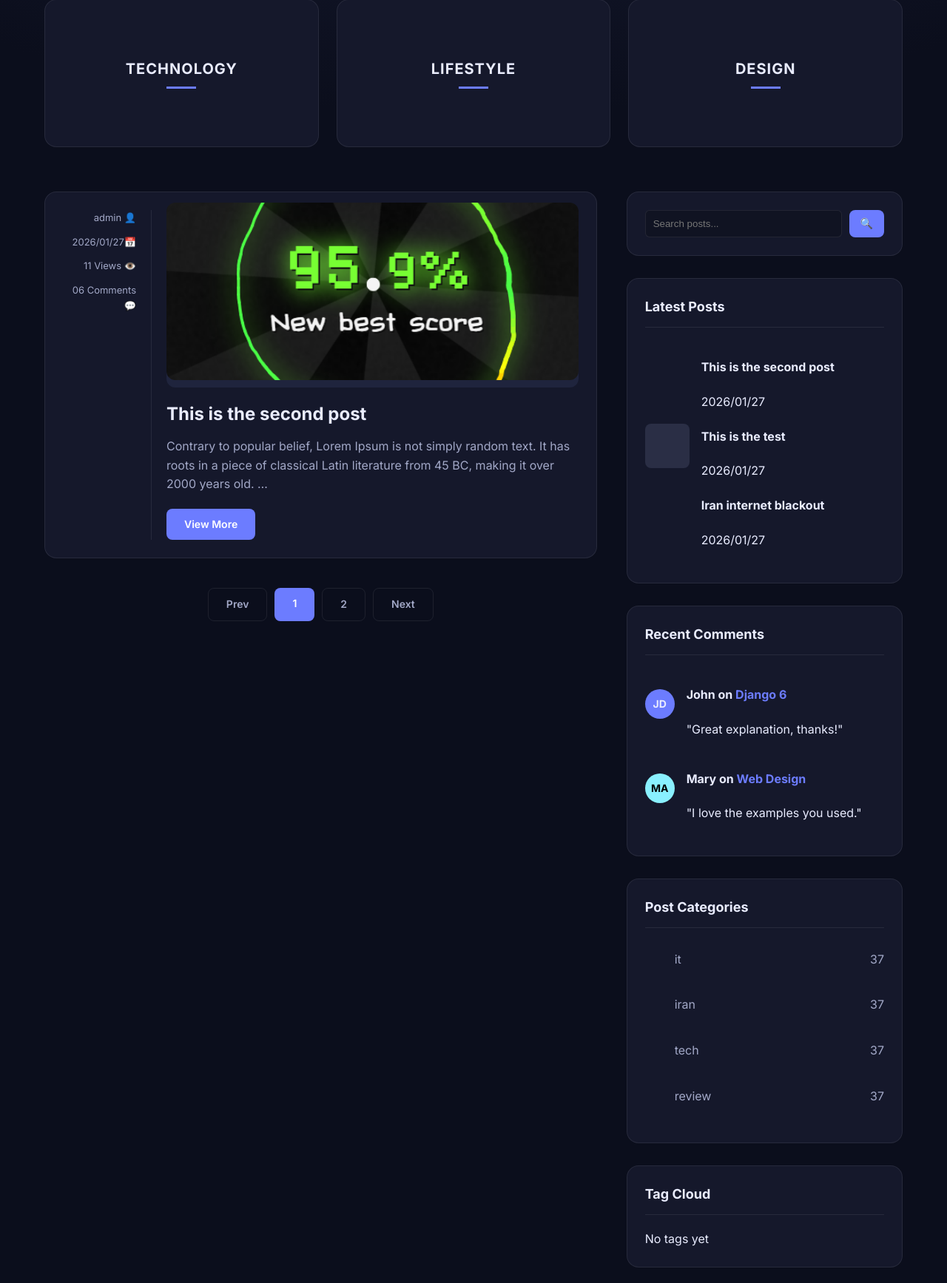
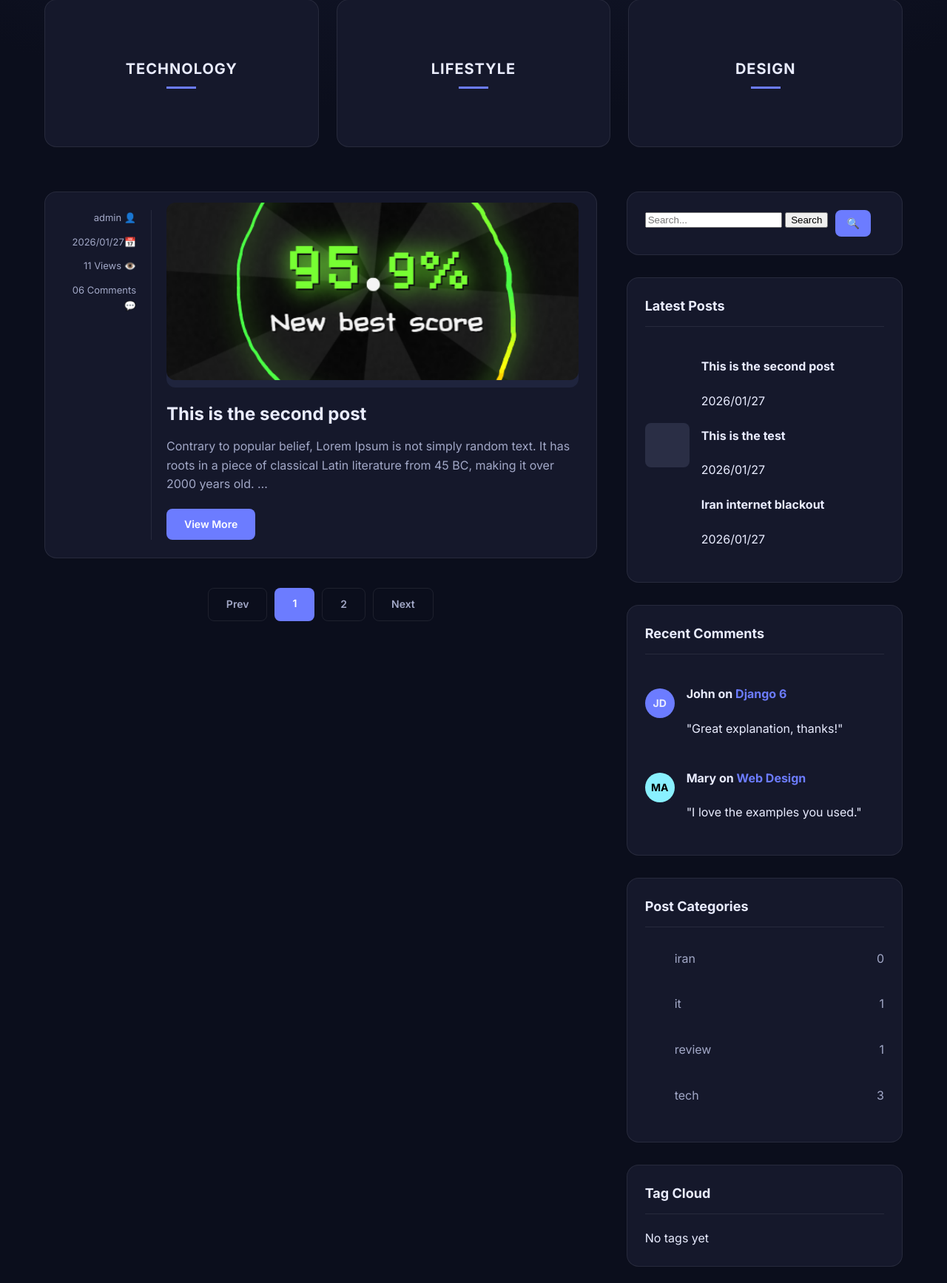
Before and after one commit to AliGhannadi/django-simple-blog, a Django app: a page that uses templates/posts/partials/sidebar/search.html in a window 1280 px wide. Shown: the part 447-2182 px from the top of the page at 74% size. Run offline with Django 5.2, Linux system fonts and the light colour scheme; data comes from the database, SQL or seed files in the repository; both versions use the stored data as it was after the commit.

Commit message:
Added search box

```diff
--- a/posts/urls.py
+++ b/posts/urls.py
@@ -1,9 +1,10 @@
 from django.urls import path
-from .views import blog_home, post_by_tag, post_by_category, single_post
+from .views import blog_home, post_by_tag, post_by_category, single_post, blog_search
 app_name = 'posts'
 urlpatterns = [
     path('', blog_home, name='blog_home'),
     path('tag/<slug:tag_slug>/', post_by_tag, name='tag'),
     path('category/<slug:category_slug>', post_by_category, name='cat'),
     path("<int:pid>/", single_post, name="single"),
+    path('search/', blog_search, name="search")
 ]
--- a/posts/views.py
+++ b/posts/views.py
@@ -1,11 +1,14 @@
 from django.shortcuts import render
 from django.utils import timezone
 from django.shortcuts import get_object_or_404
+from django.db.models import Count, Q
 from .models import Post, Tag, Category
 def blog_home(request):
     posts = Post.objects.filter(status=1, created_date__lte=timezone.now()).order_by('-created_date')
     tags = Tag.objects.all()
-    categories = Category.objects.all()
+    categories = Category.objects.annotate(
+        post_count=Count('posts', distinct=True)
+    )
     return render(request, 'posts/blog.html', {
         'posts': posts,
         'tags': tags,
@@ -15,7 +18,9 @@ def post_by_tag(request, tag_slug):
     tag = get_object_or_404(Tag, slug=tag_slug)
     posts = Post.objects.filter(tag=tag, status=1).order_by('-created_date')
     tags = Tag.objects.all()
-    categories = Category.objects.all()
+    categories = Category.objects.annotate(
+        post_count=Count('posts', distinct=True)
+    )
     return render(request, 'posts/blog.html', {
         'posts': posts,
         'current_tag': tag,
@@ -27,7 +32,9 @@ def post_by_tag(request, tag_slug):
 def post_by_category(request, category_slug):
     category = get_object_or_404(Category, slug=category_slug)
     posts = Post.objects.filter(category=category, status=1).order_by('-created_date')
-    categories = Category.objects.all()
+    categories = Category.objects.annotate(
+        post_count=Count('posts', distinct=True)
+    )
     return render(request, 'posts/blog.html', {
         'posts': posts,
         'current_category': category,
@@ -39,9 +46,30 @@ def single_post(request, pid):
     post = get_object_or_404(Post, id=pid)
     post.counted_views += 1
     post.save()
-    categories = Category.objects.all()
+    categories = Category.objects.annotate(
+        post_count=Count('posts', distinct=True)
+    )
     return render(request, 'posts/single.html',{
         'post': post,
         'categories': categories,
 
     })
+
+def blog_search(request):
+    posts = Post.objects.filter(status=1, created_date__lte=timezone.now())
+    if s := request.GET.get('s'):
+        posts = posts.filter(
+            Q(title__icontains=s) |
+            Q(content__icontains=s)
+
+        )
+    categories = Category.objects.annotate(
+        post_count=Count('posts', distinct=True)
+    )
+    tags = Tag.objects.all()
+    return render(request, 'posts/blog.html', {
+        'posts': posts,
+        'categories': categories,
+        'tags': tags,
+        'search_query': request.GET.get('s', '')
+    })
--- a/templates/posts/partials/sidebar/categories.html
+++ b/templates/posts/partials/sidebar/categories.html
@@ -2,7 +2,7 @@
   <h3 class="widget-title">Post Categories</h3>
   {% for category in categories %}
   <ul class="cat-list">
-    <li><a href="{% url 'posts:cat' category_slug=category.slug %}">{{category.name}}</a> <span>37</span></li>
+    <li><a href="{% url 'posts:cat' category_slug=category.slug %}">{{category.name}}</a> <span>{{category.post_count}}</span></li>
   </ul>
 {% endfor %}
 </div>
--- a/templates/posts/partials/sidebar/search.html
+++ b/templates/posts/partials/sidebar/search.html
@@ -1,6 +1,9 @@
 <div class="widget">
   <div class="search-form">
-    <input type="text" class="search-input" placeholder="Search posts...">
+<form method="get" action="{% url 'posts:search' %}">
+    <input type="text" name="s" placeholder="Search..." value="{{ search_query }}">
+    <button type="submit">Search</button>
+</form>
     <button class="btn" style="padding: 10px 15px;">🔍</button>
   </div>
 </div>
```
Also changed, not shown: db.sqlite3, posts/migrations/0007_category_count_of_posts.py (added).
